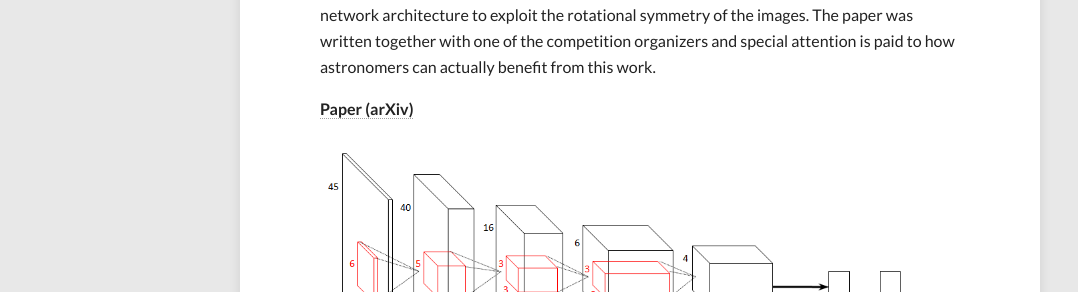
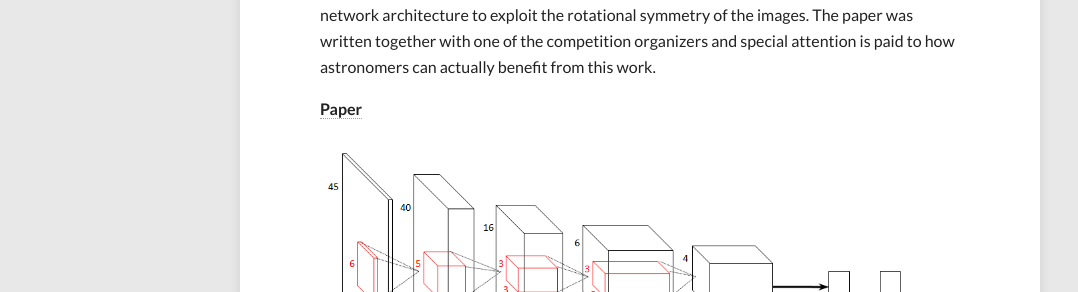
Before and after one commit to benanne/benanne.github.io, a Jekyll site: the page built from research.md, in a window 1280 px wide and 900 px high, scrolled down 825 px. Shown: the part 161-453 px from the top of the window, without its empty margins (0-1078 px from the left). Built offline with Jekyll 4.4.1, drawn with Linux system fonts in a browser that asks for light colours; nearby versions of some CDN libraries.

Commit message:
update link on research page

```diff
--- a/research.md
+++ b/research.md
@@ -23,7 +23,7 @@
 
 I wrote a paper about my winning entry for the [Galaxy Challenge on Kaggle](http://www.kaggle.com/c/galaxy-zoo-the-galaxy-challenge), which I also [wrote about on this blog last year](http://benanne.github.io/2014/04/05/galaxy-zoo.html). In short, I trained convolutional neural networks for galaxy morphology prediction based on images, and made some modifications to the network architecture to exploit the rotational symmetry of the images. The paper was written together with one of the competition organizers and special attention is paid to how astronomers can actually benefit from this work.
 
-[**Paper (arXiv)**](http://arxiv.org/abs/1503.07077)
+[**Paper**](http://mnras.oxfordjournals.org/content/450/2/1441)
 
 <figure>
     <a href="/images/architecture.png"><img src="/images/architecture.png" alt="Schematic diagram of the architecture of a convolutional network designed to exploit rotational symmetry in images of galaxies."></a>
```
